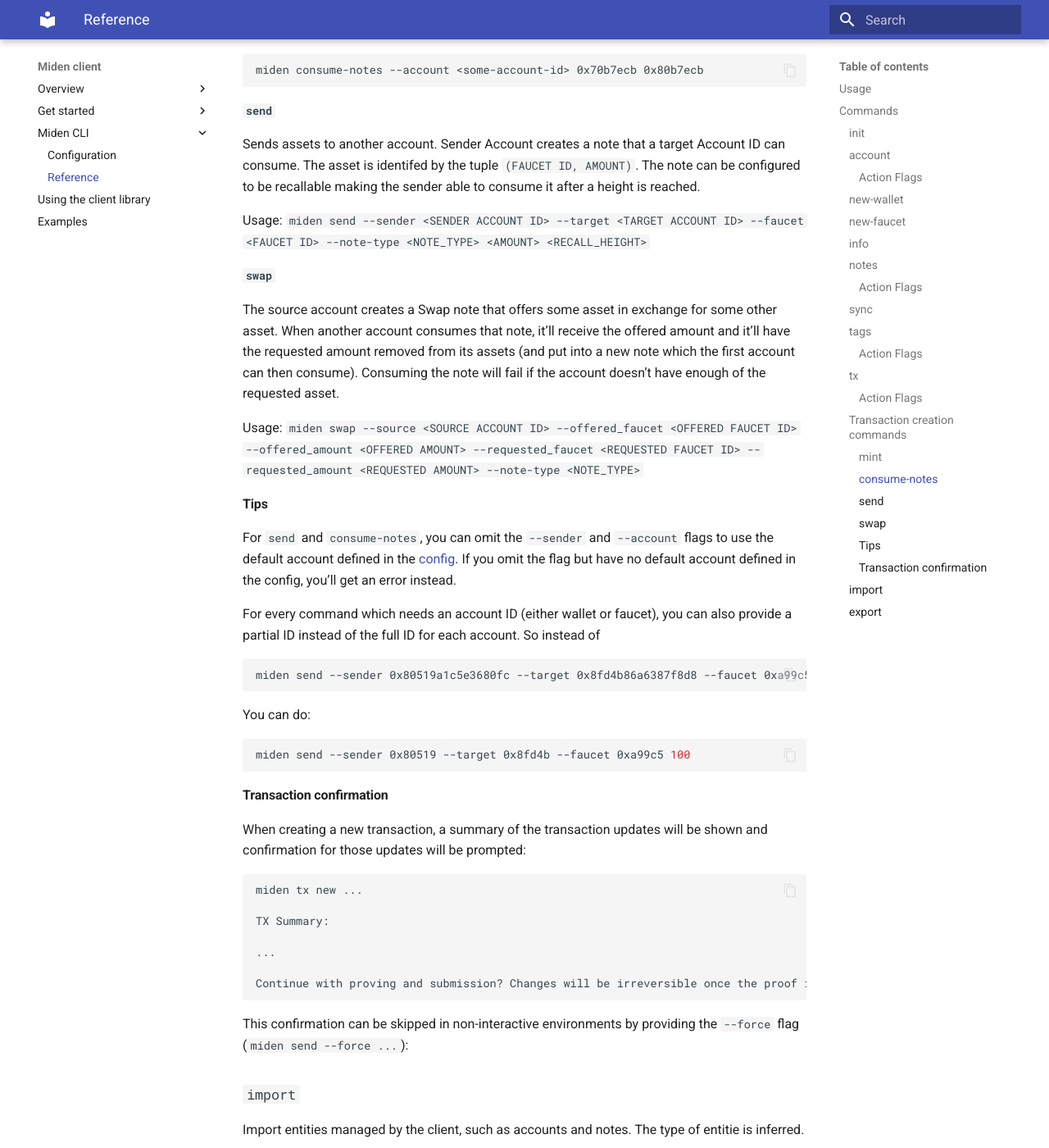
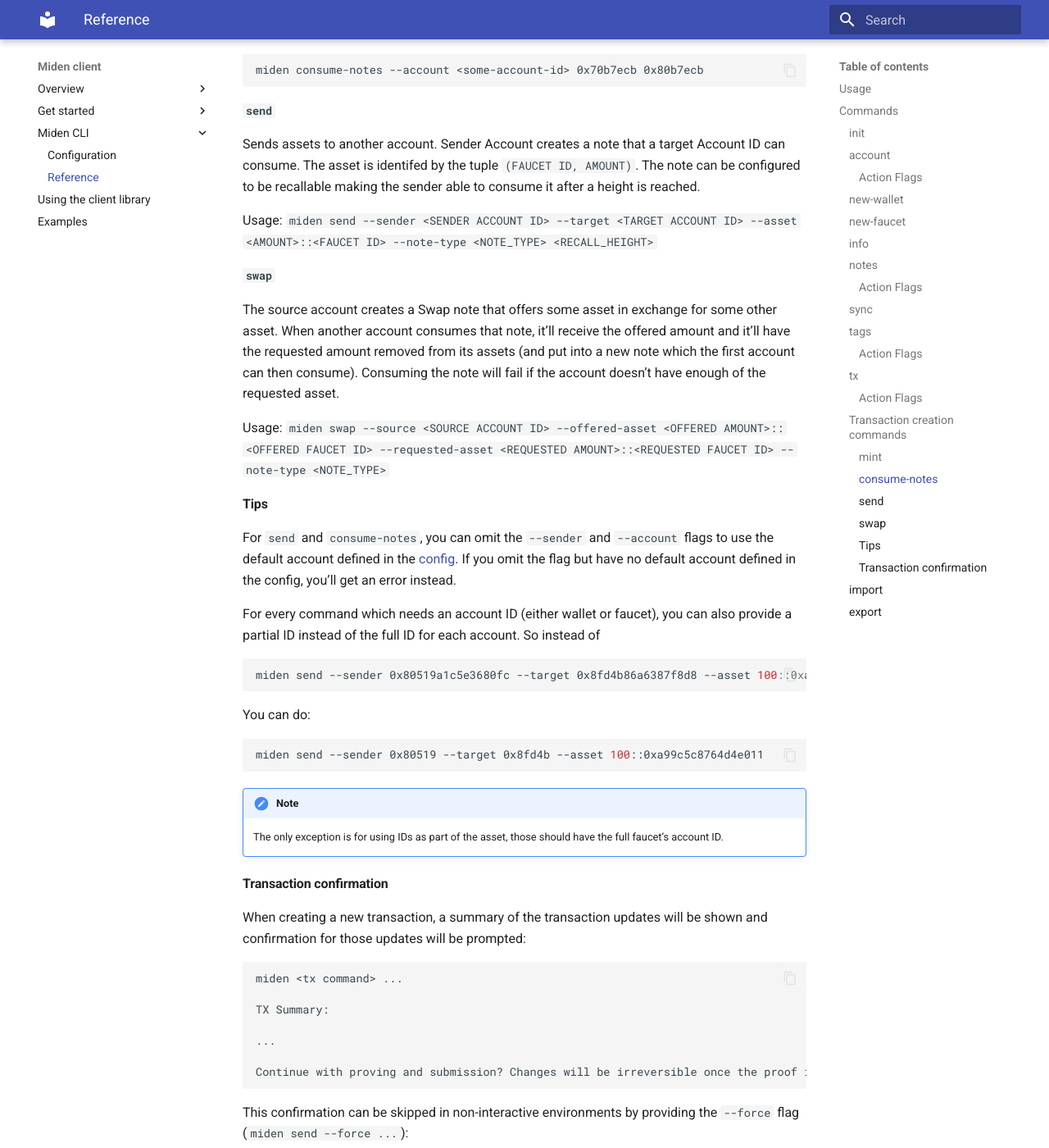
Before and after one commit to 0xPolygonMiden/miden-client, an MkDocs documentation site: the page built from docs/cli-reference.md, in a window 1280 px wide and 1400 px high, scrolled down 4479 px. Shown: the whole window at 82% size. Built offline with MkDocs 1.6.1 and Material for MkDocs 9.7.7, drawn with Linux system fonts in a browser that asks for light colours; some of the changed text lies outside the part shown.

Commit message:
feat: add custom clap parser for fungible assets (#349)
* feat: add custom clap parser for fungible assets

* docs: update CLI reference

* fix: use format! macro for error message

* fix: do not mention token symbol on CLI help

* refactor: only accept full account IDs or token symbols for asset parser

* mark change as breaking in changelog

* refactor: restrict parsing into AccountId

* add TODO in custom parser

* capitalize asset ocurrences

````diff
--- a/docs/cli-reference.md
+++ b/docs/cli-reference.md
@@ -165,7 +165,7 @@
 
 Creates a note that contains a specific amount tokens minted by a faucet, that the target Account ID can consume.
 
-Usage: `miden mint --target <TARGET ACCOUNT ID> --faucet <FAUCET ID> <AMOUNT> --note-type <NOTE_TYPE>`
+Usage: `miden mint --target <TARGET ACCOUNT ID> --asset <AMOUNT>::<FAUCET ID> --note-type <NOTE_TYPE>`
 
 #### `consume-notes`
 
@@ -189,13 +189,13 @@
 
 Sends assets to another account. Sender Account creates a note that a target Account ID can consume. The asset is identifed by the tuple `(FAUCET ID, AMOUNT)`. The note can be configured to be recallable making the sender able to consume it after a height is reached.
 
-Usage: `miden send --sender <SENDER ACCOUNT ID> --target <TARGET ACCOUNT ID> --faucet <FAUCET ID>  --note-type <NOTE_TYPE> <AMOUNT> <RECALL_HEIGHT>`
+Usage: `miden send --sender <SENDER ACCOUNT ID> --target <TARGET ACCOUNT ID> --asset <AMOUNT>::<FAUCET ID> --note-type <NOTE_TYPE> <RECALL_HEIGHT>`
 
 #### `swap`
 
 The source account creates a Swap note that offers some asset in exchange for some other asset. When another account consumes that note, it'll receive the offered amount and it'll have the requested amount removed from its assets (and put into a new note which the first account can then consume). Consuming the note will fail if the account doesn't have enough of the requested asset.
 
-Usage:  `miden swap --source <SOURCE ACCOUNT ID> --offered_faucet <OFFERED FAUCET ID> --offered_amount <OFFERED AMOUNT> --requested_faucet <REQUESTED FAUCET ID> --requested_amount <REQUESTED AMOUNT> --note-type <NOTE_TYPE>`
+Usage:  `miden swap --source <SOURCE ACCOUNT ID> --offered-asset <OFFERED AMOUNT>::<OFFERED FAUCET ID> --requested-asset <REQUESTED AMOUNT>::<REQUESTED FAUCET ID> --note-type <NOTE_TYPE>`
 
 #### Tips
 For `send` and `consume-notes`, you can omit the `--sender` and `--account` flags to use the default account defined in the [config](./cli-config.md). If you omit the flag but have no default account defined in the config, you'll get an error instead.
@@ -203,21 +203,24 @@
 For every command which needs an account ID (either wallet or faucet), you can also provide a partial ID instead of the full ID for each account. So instead of
 
 ```sh
-miden send --sender 0x80519a1c5e3680fc --target 0x8fd4b86a6387f8d8 --faucet 0xa99c5c8764d4e011 100
+miden send --sender 0x80519a1c5e3680fc --target 0x8fd4b86a6387f8d8 --asset 100::0xa99c5c8764d4e011
 ```
 
 You can do:
 
 ```sh
-miden send --sender 0x80519 --target 0x8fd4b --faucet 0xa99c5 100
+miden send --sender 0x80519 --target 0x8fd4b --asset 100::0xa99c5c8764d4e011
 ```
+
+!!! note
+    The only exception is for using IDs as part of the asset, those should have the full faucet's account ID.
 
 #### Transaction confirmation
 
 When creating a new transaction, a summary of the transaction updates will be shown and confirmation for those updates will be prompted:
 
 ```sh
-miden tx new ...
+miden <tx command> ...
 
 TX Summary:
 
````
Also changed, not shown: CHANGELOG.md (+1 -0 lines), 2 other files.
